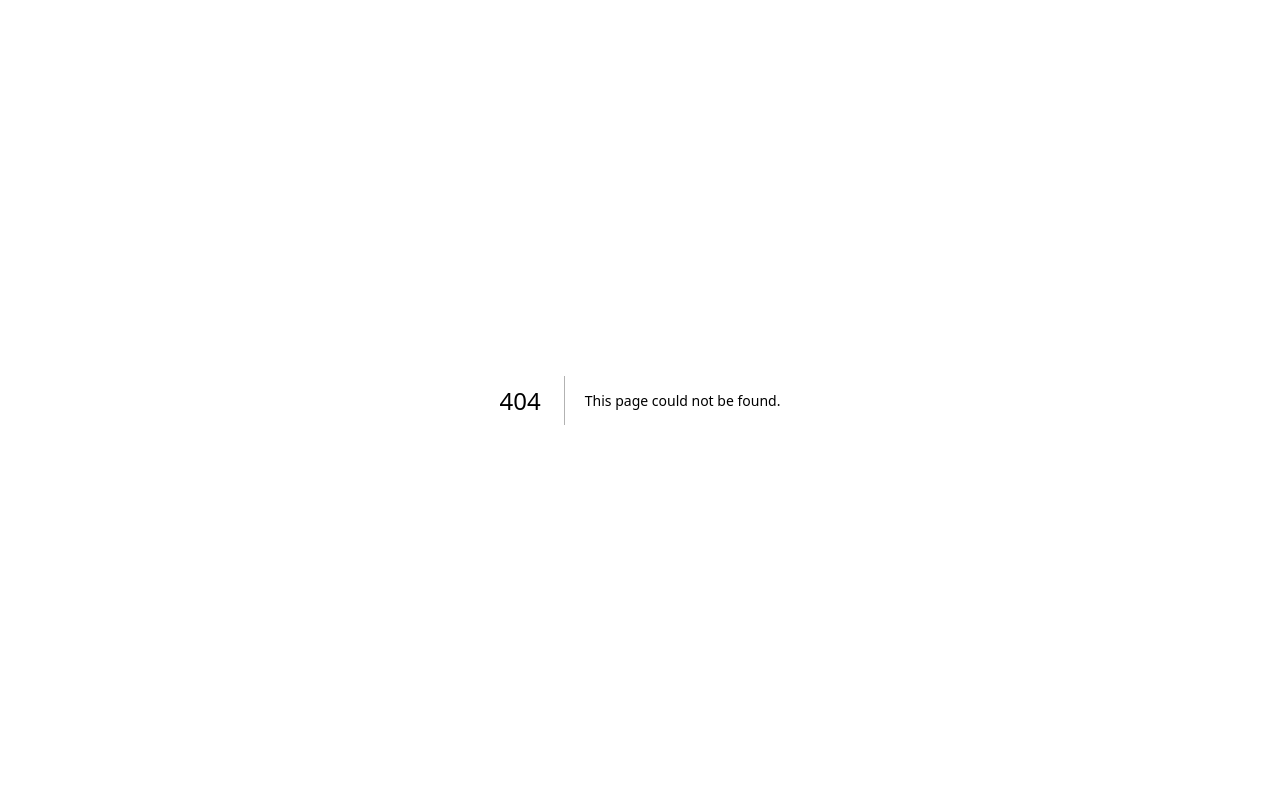
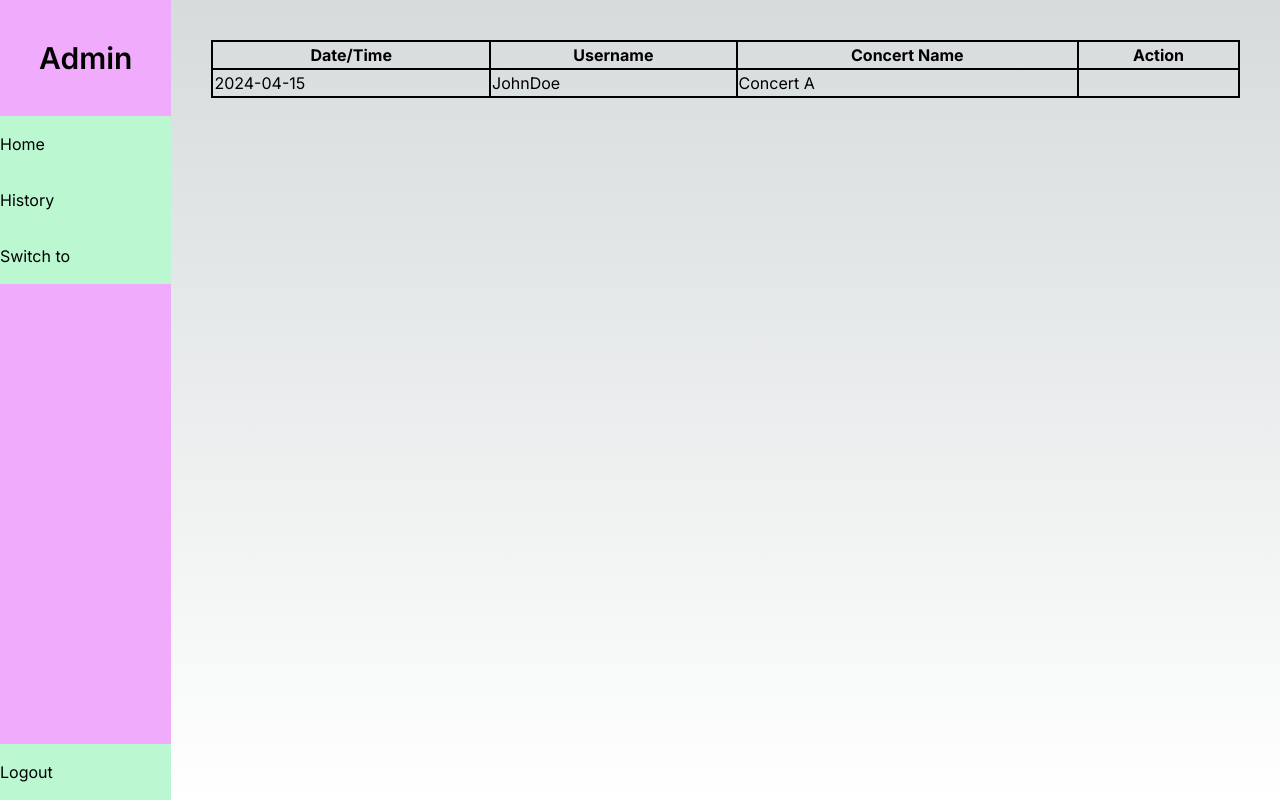
Before and after one commit to patkamon/concert-ticket, a Next.js app in the folder client/: page /history in a window 1280 px wide. Before the commit this address had no page. Built offline with nearby package versions, Linux system fonts and the light colour scheme; no server answers.

Commit message:
Add navigate and history page

```diff
--- /dev/null
+++ b/client/src/app/history/page.tsx
@@ -0,0 +1,49 @@
+"use client";
+
+import { useEffect, useState } from "react";
+import { DefaultApiFactory } from "../../../client";
+import Sidebar from "@/components/Sidebar";
+
+export default function History() {
+  const [selectOverview, setSelectOverview] = useState(true);
+  const [role, setRole] = useState<String>("Admin");
+  const [concerts, setConcerts] = useState<any[]>([]);
+
+  const caller = DefaultApiFactory();
+
+  useEffect(() => {
+    caller
+      .concertControllerGetAllConcert({ headers: { Role: role } })
+      .then((d) => {
+        console.log(d.data);
+        setConcerts(d.data!);
+      });
+  }, [role]);
+
+  return (
+    <div className="flex w-screen">
+      <Sidebar role={role} />
+      <div className="flex flex-col w-full mx-10 mt-10">
+        <table className="[&_*]:border-2 [&_*]:border-black">
+          <thead>
+            <tr>
+              <th>Date/Time</th>
+              <th>Username</th>
+              <th>Concert Name</th>
+              <th>Action</th>
+            </tr>
+          </thead>
+          <tbody>
+            {/* <!-- Table rows will go here --> */}
+            <tr>
+              <td>2024-04-15</td>
+              <td>JohnDoe</td>
+              <td>Concert A</td>
+              <td></td>
+            </tr>
+          </tbody>
+        </table>
+      </div>
+    </div>
+  );
+}
--- a/client/src/components/Sidebar.tsx
+++ b/client/src/components/Sidebar.tsx
@@ -1,13 +1,19 @@
 "use client";
 
+import Link from "next/link";
 
 export default function Sidebar({ role }: { role: String }) {
-  return ( <div className="h-screen sticky top-0 bg-fuchsia-300 w-1/6 min-w-[100px] flex flex-col gap-4 justify-between">
+  return (
+    <div className="h-screen sticky top-0 bg-fuchsia-300 w-1/6 min-w-[100px] flex flex-col gap-4 justify-between">
       <div className="flex flex-col">
         <span className="font-semibold text-3xl mx-auto my-10">{role}</span>
 
-        <div className="bg-green-200 py-4 active:bg-gray-400">Home</div>
-        <div className="bg-green-200 py-4 active:bg-gray-400">History</div>
+        <Link href="/" className="bg-green-200 py-4 active:bg-gray-400">
+          Home
+        </Link>
+        <Link href="/history" className="bg-green-200 py-4 active:bg-gray-400">
+          History
+        </Link>
         <div className="bg-green-200 py-4 active:bg-gray-400">Switch to</div>
       </div>
 
```
